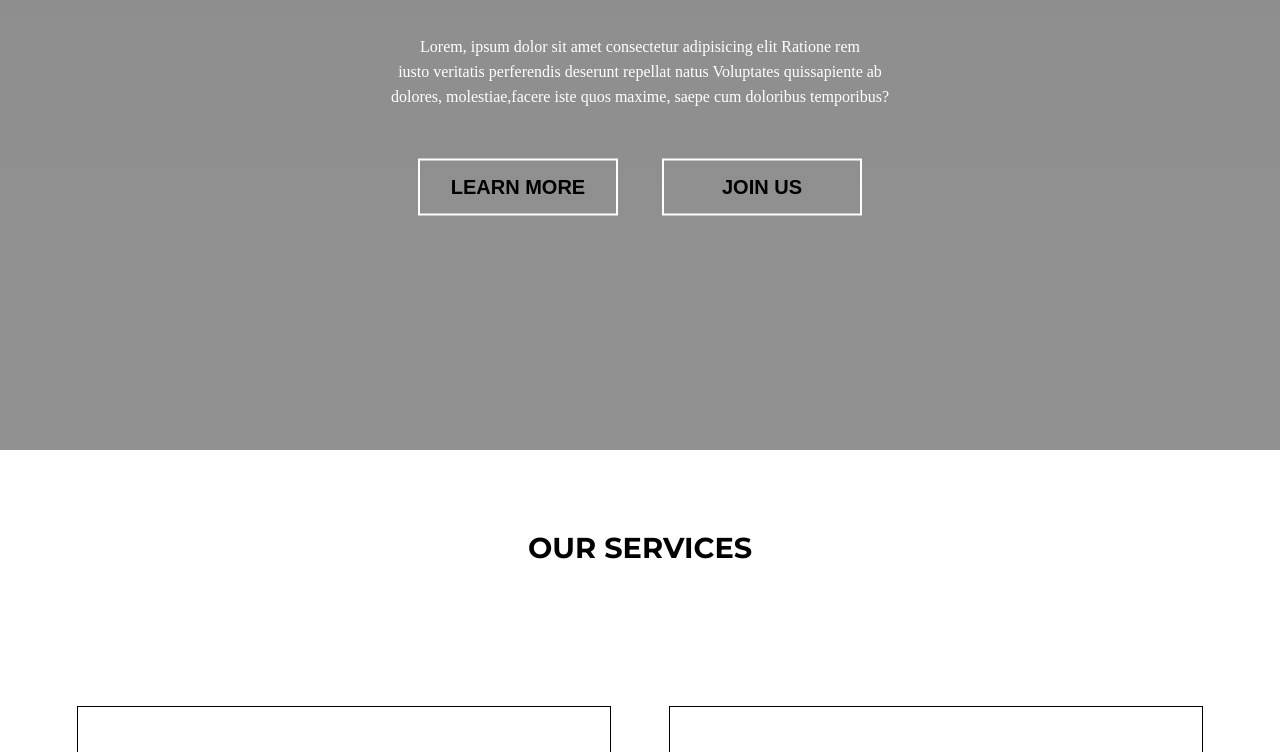
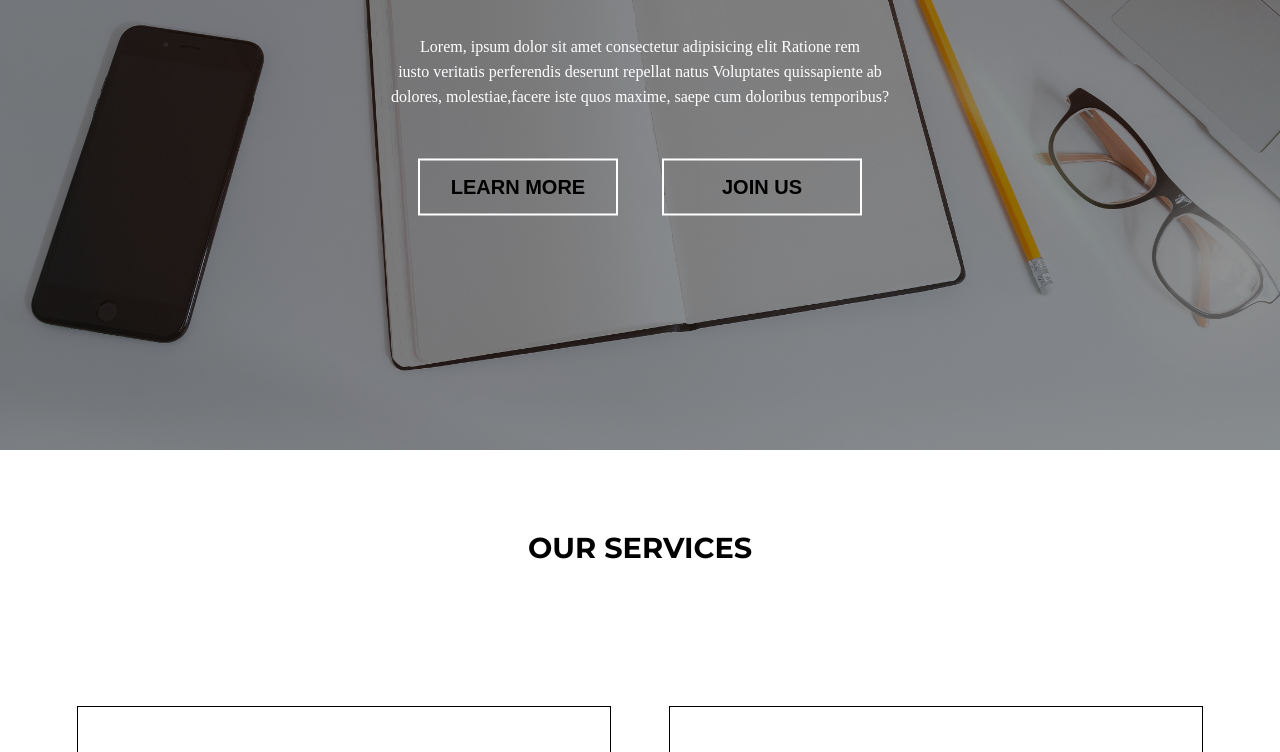
Before and after one commit to 3GRuby/Pre-Assignment-Integrify-A, a plain HTML site: page index.html in a window 1280 px wide. Shown: the part 350-1102 px from the top of the page. Drawn offline with Linux system fonts and the light colour scheme.

Commit message:
Update Image URL

```diff
--- a/style.css
+++ b/style.css
@@ -25,7 +25,7 @@
 
     width: auto;
     height: 100vh;
-    background-image: linear-gradient(rgba(0, 0, 0, 0.45), rgba(0, 0, 0, 0.43)), url(./images/Hero-img.jpg);
+    background-image: linear-gradient(rgba(0, 0, 0, 0.45), rgba(0, 0, 0, 0.43)), url(./img/Hero-img.jpg);
     background-size: cover;
     background-position: center;
 
```
